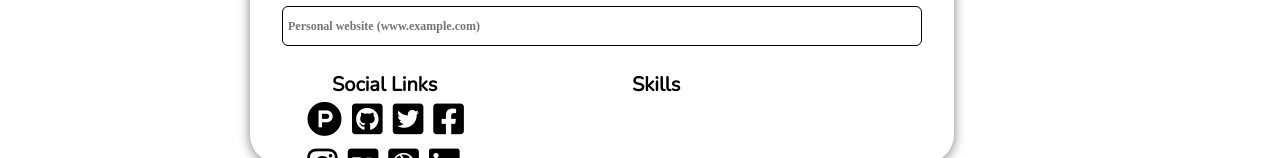
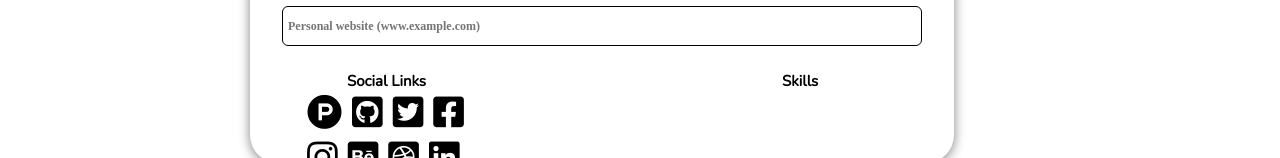
Before and after one commit to 4gnle/Coopefy, a React (Create React App) app in the folder client/: page /edit-profile in a window 1280 px wide. Shown: the part 651-809 px from the top of the page. Built offline with nearby package versions, Linux system fonts and the light colour scheme; no server answers.

Commit message:
Building Edit-Profile Component 11

```diff
--- a/client/src/components/Create Profile/SkillsandSocials.css
+++ b/client/src/components/Create Profile/SkillsandSocials.css
@@ -13,21 +13,29 @@
 .bottom-section .skills {
   font-size: 20px;
   font-weight: bold;
-  margin-right: 100px;
+  margin-right: 10px;
   float: right;
   text-align: left;
 }
 
+.bottom-section .socials p {
+  margin-left: 65px;
+}
+
+.bottom-section .skills p {
+  margin-right: 65px;
+}
+
 .social-icons {
-  width: 200px;
+  width: 60%;
   margin-left: -35px;
 }
 
 .social-icons i {
-  margin-left: 10px;
+  margin-left: 20px;
   margin-bottom: 10px;
   height: auto;
-  font-size: 35px;
+  font-size: 55px;
 }
 
 .skills-text {
@@ -50,6 +58,7 @@
   }
 
   .bottom-section .socials {
+    font-size: 15px;
     font-weight: bold;
     margin-left: 50px;
     float: left;
@@ -57,11 +66,33 @@
   }
 
   .bottom-section .skills {
+    font-size: 15px;
     font-weight: bold;
-    margin-right: 80px;
+    margin-right: -70px;
     float: right;
     text-align: left;
   }
+
+  .bottom-section .socials p {
+    margin-left: 15px;
+  }
+
+  .bottom-section .skills p {
+    margin-right: 15px;
+  }
+
+  .social-icons {
+    width: 60%;
+    margin-left: -35px;
+  }
+
+  .social-icons i {
+    margin-left: 10px;
+    margin-bottom: 10px;
+    height: auto;
+    font-size: 35px;
+  }
+
 }
 @media (max-width: 992px) {
   .bottom-section {
@@ -84,6 +115,15 @@
     float: right;
     text-align: left;
   }
+
+  .bottom-section .socials p {
+    margin-left: 15px;
+  }
+
+  .bottom-section .skills p {
+    margin-right: 15px;
+  }
+
 }
 @media (max-width: 768px) {
   .bottom-section {
@@ -100,11 +140,10 @@
   .bottom-section .skills {
     margin-top: -15px;
     font-weight: bold;
-    margin-right: 40px;
-    float: right;
-    text-align: left;
+    margin-right: 10px;
   }
 }
+
 @media (max-width: 480px) {
   .bottom-section {
     margin-top: -40px;
```
